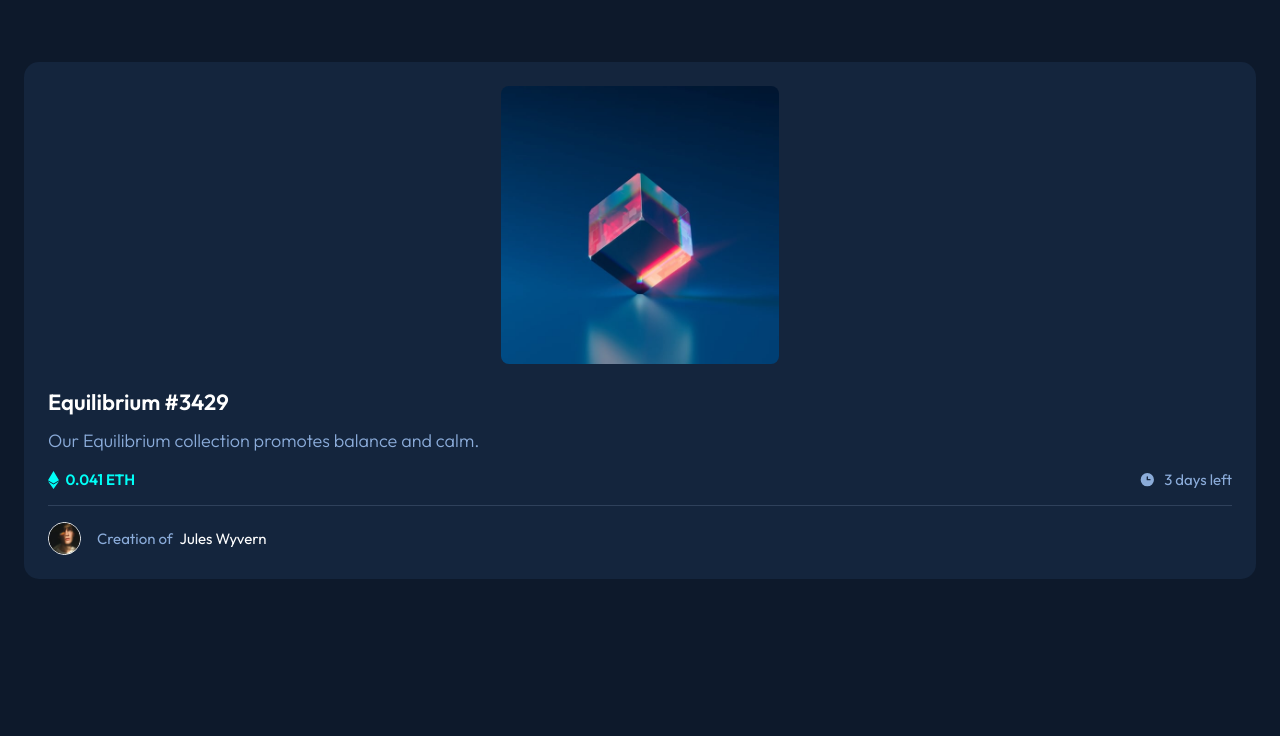
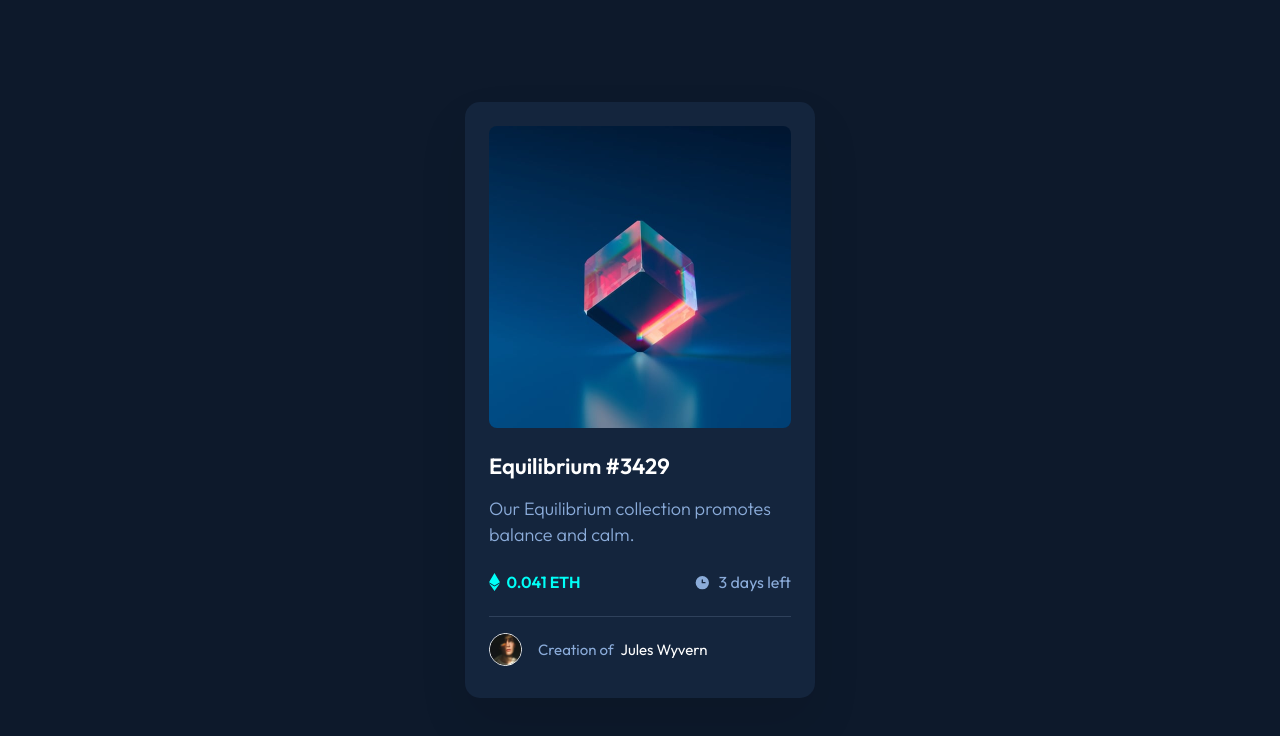
Before and after one commit to enriquesamudio99/fm-nft-preview-card-component, a plain HTML site: page index.html in a window 1280 px wide. Drawn offline with Linux system fonts and the light colour scheme.

Commit message:
Desktop done

```diff
--- a/css/styles.css
+++ b/css/styles.css
@@ -26,6 +26,14 @@ body {
     color: var(--white);
 }
 
+@media (min-width: 1200px) {
+    body {
+        height: 100vh;
+        display: grid;
+        place-content: center;
+    }
+}
+
 img {
     max-width: 100%;
     height: auto;
@@ -34,10 +42,20 @@ img {
 
 .card {
     width: calc(100% - 3rem);
+    max-width: 350px;
     margin: 3.875rem auto;
     background-color: var(--veryDarkBlueCardBG);
     padding: 1.5rem;
     border-radius: 15px;
+    box-shadow: 0px 25px 50px rgba(0, 0, 0, 0.0952917);
+}
+
+@media (min-width: 1200px) {
+    .card {
+        width: 100%;
+        padding: 1.5rem 1.5rem 2rem;
+        margin: 0 auto;
+    }
 }
 
 .card__img-container {
@@ -48,6 +66,13 @@ img {
     width: 278px;
     height: 278px;
     margin: 0 auto;
+}
+
+@media (min-width: 1200px) {
+    .card__img-container {
+        width: 302px;
+        height: 302px;
+    }
 }
 
 .card__img {
@@ -77,6 +102,11 @@ img {
     font-weight: 600;
 }
 
+.card__title:hover {
+    color: var(--cyan);
+    cursor: pointer;
+}
+
 .card__description {
     margin-top: 0.75rem;
     font-size: 1.125rem;
@@ -85,11 +115,23 @@ img {
     color: var(--softBlue);
 }
 
+@media (min-width: 1200px) {
+    .card__description {
+        margin-top: 1rem;
+    }
+}
+
 .card__details {
     margin-top: 1rem;
     display: flex;
     align-items: center;
     justify-content: space-between;
+}
+
+@media (min-width: 1200px) {
+    .card__details {
+        margin-top: 1.5rem;
+    }
 }
 
 .card__price {
@@ -112,6 +154,14 @@ img {
     line-height: 19px;
 }
 
+@media (min-width: 1200px) {
+    .card__price,
+    .card__time {
+        font-size: 1rem;
+        line-height: 20px;
+    }
+}
+
 .card__creator {
     margin-top: 1rem;
     padding-top: 1rem;
@@ -119,6 +169,12 @@ img {
     display: flex;
     align-items: center;
     gap: 1rem;
+}
+
+@media (min-width: 1200px) {
+    .card__creator {
+        margin-top: 1.5rem;
+    }
 }
 
 .card__creator-img-container {
@@ -138,6 +194,11 @@ img {
     line-height: 19px;
 }
 
+.card__creator-name:hover {
+    color: var(--cyan);
+    cursor: pointer;
+}
+
 .card__creator-span {
     color: var(--softBlue);
     margin-right: 4px;
--- a/index.html
+++ b/index.html
@@ -3,6 +3,8 @@
 <head>
     <meta charset="UTF-8">
     <meta name="viewport" content="width=device-width, initial-scale=1.0"> <!-- displays site properly based on user's device -->
+
+    <meta name="description" content="NFT Preview Card Component">
 
     <link rel="icon" type="image/png" sizes="32x32" href="img/favicon-32x32.png">
 
```
